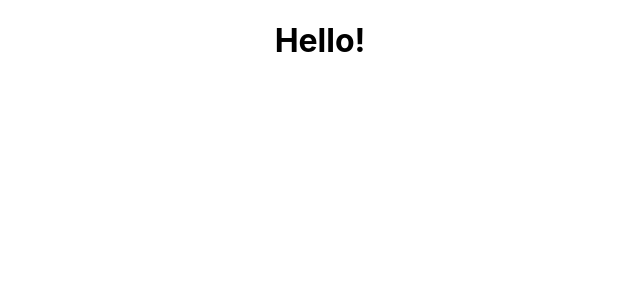
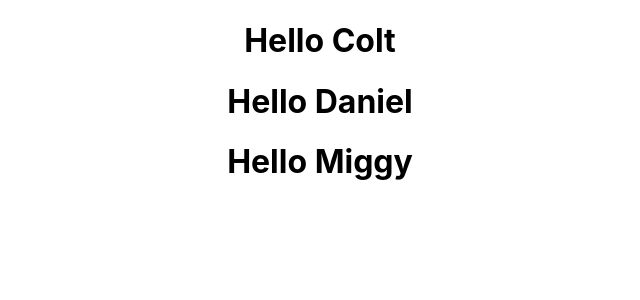
Before and after one commit to danielAwale/Typescript-101, a React (Create React App) app in the folder react/shopping-app/: page / in a window 1280 px wide. Shown: the top 300 px of the page, without its empty margins (320-960 px from the left). Built offline with nearby package versions, Linux system fonts and the light colour scheme.

Commit message:
contain an example of props with ts

```diff
--- a/react/shopping-app/src/App.tsx
+++ b/react/shopping-app/src/App.tsx
@@ -5,7 +5,9 @@ import Greeter from './components/Greeter';
 function App() {
   return (
     <div className="App">
-     <Greeter />
+     <Greeter person="Colt" />
+     <Greeter person="Daniel" />
+     <Greeter person="Miggy" />
     </div>
   );
 }
--- a/react/shopping-app/src/components/Greeter.tsx
+++ b/react/shopping-app/src/components/Greeter.tsx
@@ -1,7 +1,11 @@
 import React from "react";
 
-function Greeter(): JSX.Element {
-    return <h1>Hello!</h1>
+interface GreeterProps {
+    person: string
+}
+
+function Greeter({person}: GreeterProps): JSX.Element {
+    return <h1>Hello {person}</h1>
 }
 
 export default Greeter
```
